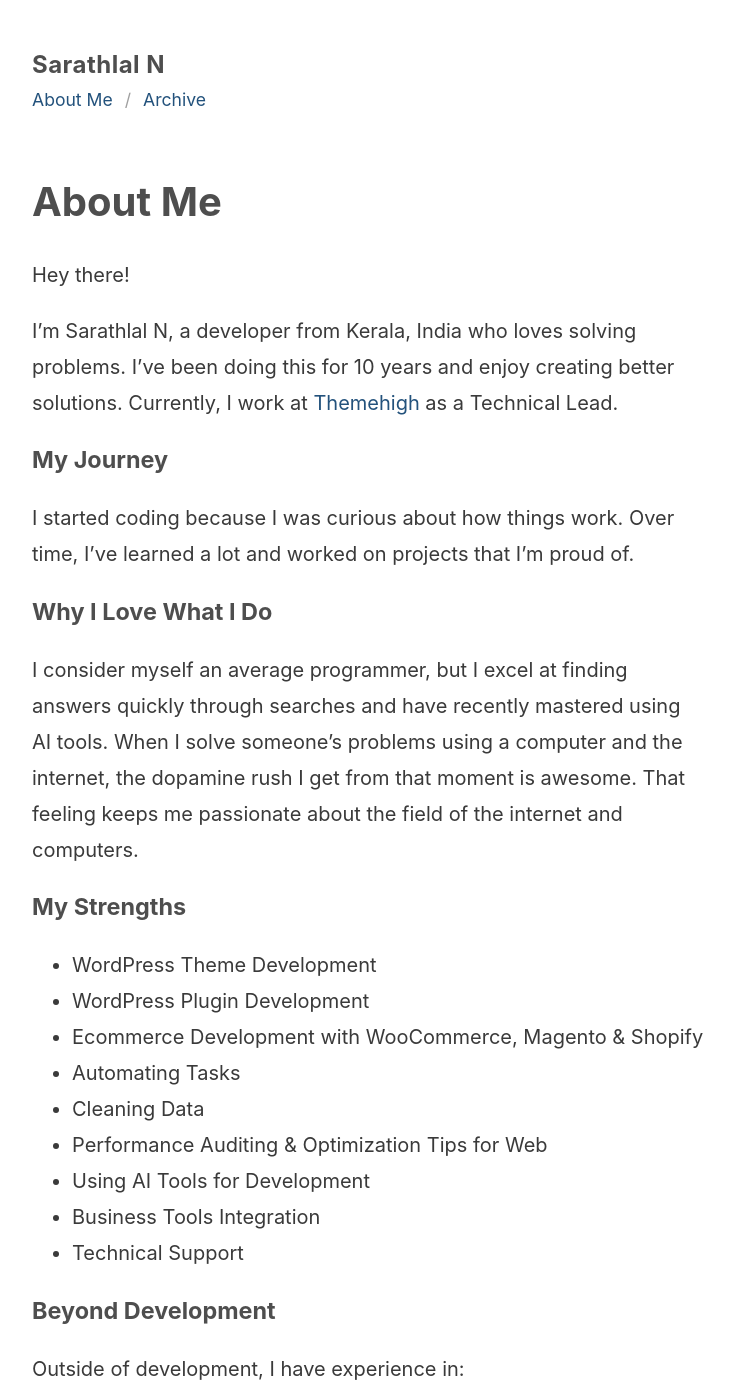
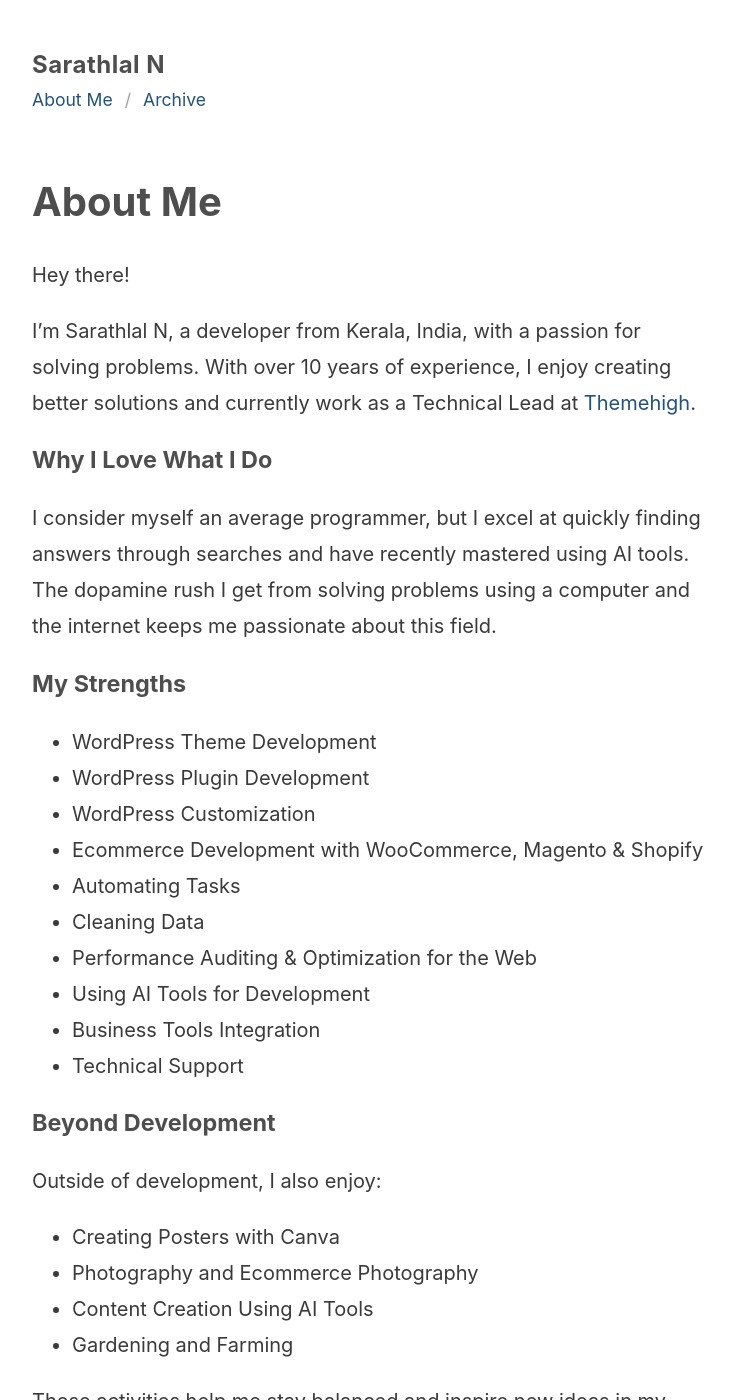
Before and after one commit to sarathlal/sarathlal.github.io, a Jekyll site: the page built from about.md, in a window 1280 px wide and 1400 px high. Shown: the whole window, without its empty margins (272-1006 px from the left). Built offline with Jekyll 4.4.1, drawn with Linux system fonts in a browser that asks for light colours; some of the changed text lies outside the part shown.

Commit message:
About page content updated

```diff
--- a/about.md
+++ b/about.md
@@ -6,44 +6,39 @@ permalink: /about/
 
 Hey there!
 
-I'm Sarathlal N, a developer from Kerala, India who loves solving problems. I've been doing this for 10 years and enjoy creating better solutions. Currently, I work at [Themehigh](https://www.themehigh.com){:target="_blank" rel="noopener"} as a Technical Lead.
-
-### My Journey
-
-I started coding because I was curious about how things work. Over time, I've learned a lot and worked on projects that I'm proud of.
+I’m Sarathlal N, a developer from Kerala, India, with a passion for solving problems. With over 10 years of experience, I enjoy creating better solutions and currently work as a Technical Lead at [Themehigh](https://www.themehigh.com){:target="_blank" rel="noopener"}.
 
 ### Why I Love What I Do
 
-I consider myself an average programmer, but I excel at finding answers quickly through searches and have recently mastered using AI tools. When I solve someone's problems using a computer and the internet, the dopamine rush I get from that moment is awesome. That feeling keeps me passionate about the field of the internet and computers.
+I consider myself an average programmer, but I excel at quickly finding answers through searches and have recently mastered using AI tools. The dopamine rush I get from solving problems using a computer and the internet keeps me passionate about this field.
 
 ### My Strengths
 
 - WordPress Theme Development
 - WordPress Plugin Development
+- WordPress Customization
 - Ecommerce Development with WooCommerce, Magento & Shopify
 - Automating Tasks
 - Cleaning Data
-- Performance Auditing & Optimization Tips for Web
+- Performance Auditing & Optimization for the Web
 - Using AI Tools for Development
 - Business Tools Integration
 - Technical Support
 
 ### Beyond Development
 
-Outside of development, I have experience in:
+Outside of development, I also enjoy:
 
-- Working in Canva to Create Posters
-- Photography
-- Ecommerce Photography
+- Creating Posters with Canva
+- Photography and Ecommerce Photography
 - Content Creation Using AI Tools
-- Gardening
-- Farming
+- Gardening and Farming
 
-These activities help me stay balanced and bring new ideas to my work.
+These activities help me stay balanced and inspire new ideas in my work.
 
-### Let's Connect
+### Let’s Connect
 
-Looking for a developer who cares about your business? Now I'm available for remote and freelance work. Let's talk about how I can help.
+Looking for a developer who cares about your business? I’m available for remote and freelance work. Let’s discuss how I can help.
 
 ### Contact
 
```
